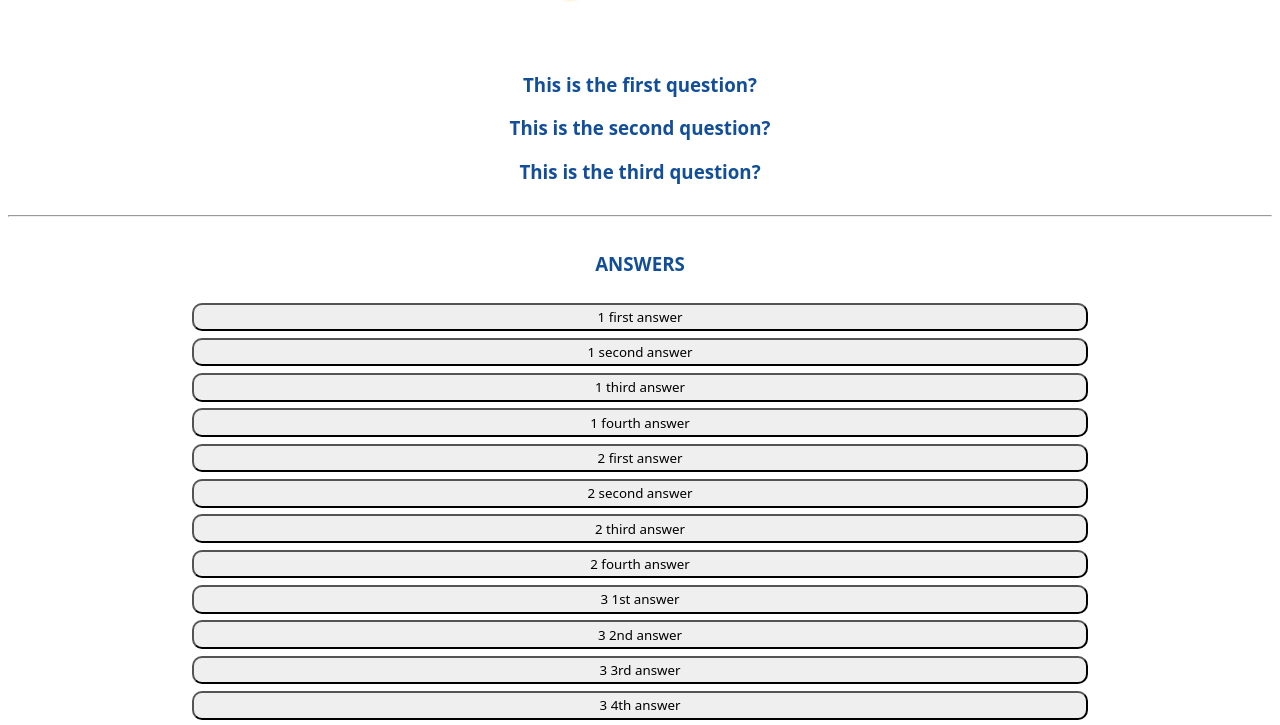
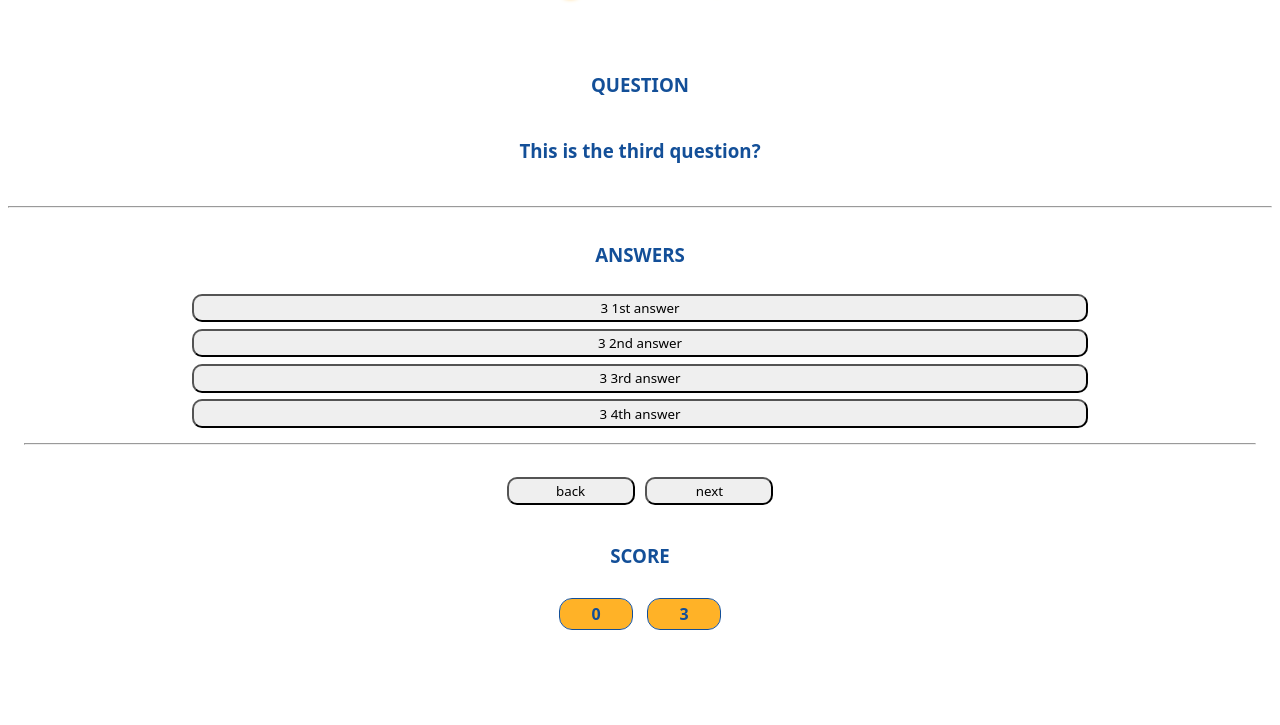
Before and after one commit to cre8ivesolutions/my-first-game, a website: page index.html in a window 1280 px wide. Both pictures are taken after a click on the button "CLICK TO START". Shown: the part 75-800 px from the top of the page. Drawn offline with Linux system fonts and the light colour scheme.

Commit message:
the iterator is working

```diff
--- a/index.html
+++ b/index.html
@@ -25,20 +25,20 @@
       <!-- </div> -->
     </div>
     <main id="quizContainer" class="hide">
-      <div id="questionContainer"></div>
+      <div id="questionContainer">
+        <h3>QUESTION</h3>
+        <div id="questions"></div>
+      </div>
       <hr />
       <div id="answerContainer">
         <h3>ANSWERS</h3>
         <div id="answers">
-          <!-- <button id="answer">answer 1</button>
-          <button id="answer">answer 2</button>
-          <button id="answer">answer 3</button>
-          <button id="answer">answer 4</button> -->
         </div>
         <hr />
       </div>
       <div id="buttonContainer">
         <button id="backButton">back</button>
+        <!-- <button id="submitButton">Submit Answer</button> -->
         <button id="nextButton">next</button>
       </div>
       <div id="scoreContainer">
--- a/main.js
+++ b/main.js
@@ -1,13 +1,13 @@
 let startButton = document.getElementById("startButton");
 let startScreen = document.getElementById("startScreen");
 let quizConstainer = document.getElementById("quizContainer");
-
+let submitButton = document.getElementById("submitButton");
+let nextButton = document.getElementById("nextButton");
+let backButton = document.getElementById("backButton");
 
 
 function startGame() {
   quizContainer.classList.remove("hide");
   startScreen.classList.add("hide");
-  questionIterator(qanda);
-//   hideElement();
-//   addQuestionText();
+  displayQandA(qanda);
 }
--- a/questions.js
+++ b/questions.js
@@ -1,15 +1,17 @@
 const qanda = [
   {
+    id: 0,
     questionNumber: 1,
     question: "This is the first question?",
     answers: [
-      { id: 1, answer: "1 first answer" },
+      { id: 1, answer: "1 first answer", type: "correct" },
       { id: 2, answer: "1 second answer" },
       { id: 3, answer: "1 third answer" },
       { id: 4, answer: "1 fourth answer" },
     ],
   },
   {
+    id: 1,
     questionNumber: 2,
     question: "This is the second question?",
     answers: [
@@ -20,6 +22,7 @@ const qanda = [
     ],
   },
   {
+    id: 2,
     questionNumber: 3,
     question: "This is the third question?",
     answers: [
@@ -30,81 +33,54 @@ const qanda = [
     ],
   },
 ];
-//Add the total number of questions to the correct div
+
+//Display the total # of questions to the correct div
 let totalNumQ = document.getElementById("totalScore");
 let totalNumberofQuestions = qanda.length;
 totalNumQ.innerHTML = totalNumberofQuestions;
 
-// function setQuestion(currentQuestionArray){
-// }
+//Add the total # corret to the correct div
+let startNumCorrect = document.getElementById("score");
+let numCorrect = (startNumCorrect.innerHTML = 0);
+
+//start the game and populate the questions with the start button
 startButton.addEventListener("click", startGame);
 
-async function questionIterator() {
+//Iterate over the q and a's to populate
+function questionIterator() {
+  for (let i = 0; i < qanda.length; i++) {
+    currentQuestionArray = qanda[i];
+  }
+}
+//the below code works to display the first question
+// let i = 0;
+// let currentQuestionArray = qanda[i];
 
-  // this grabs the qanda questionNumber
-  for (let i = 0; i < qanda.length; i++) {
-    let currentQuestionArray = qanda[i];
+//populate q and a's
+function displayQandA() {
+  questionIterator();
   let currentQuestion = currentQuestionArray.question;
   let questionElement = document.createElement("h3");
   let questionText = currentQuestion;
-    document
-      .getElementById("questionContainer")
-      .appendChild(questionElement);
+  document.getElementById("questions").appendChild(questionElement);
   questionElement.innerHTML = questionText;
   // console.log(`${currentQuestion}'s answers: `);
 
   for (const currrentAnswersArray of currentQuestionArray.answers) {
-      let oneAnswer = currrentAnswersArray.answer;
+    let answerText = currrentAnswersArray.answer;
     let answerElement = document.createElement("button");
     answerElement.classList.add("answer");
-      let answerText = oneAnswer;
-      // console.log(`oneAnswer = ${oneAnswer}`);
-
 
     document.getElementById("answers").appendChild(answerElement);
     answerElement.innerHTML = answerText;
-      // console.log(${currrentAnswersArray})
-      // console.log(`oneAnswer = ${oneAnswer}`); //this is the variable for one of the answers from the current questions
 
-      // questionIterator(qanda); //use this to invoke the iteration of questions
-
-      function addQandAText() {
-
-
-
-      }
-      addQandAText();
-    }
+    // function addQandAText() {}
+    // addQandAText();
   }
 }
 
-// function setAnswers(){
-//   let tID = 1;
-//   const currentQ = qAndA.find((t) => t.id === tID);
-//   let answerElement = document.createElement("h3");
-//   let answerText = currentQ.answers;
-//   // currentQ.answers.forEach(){
-//   //     return answerArray
-//   //     }
-//   answerElement.innerHTML = answerText;
-//   document.getElementById("answerContainer").appendChild(answerElement)
-
+// nextButton.addEventListener("click", nextButtonFunction)
+// function nextButtonFunction(qNum) {
+//   qNum + 1;
+//   console.log(qNum);
 // }
-
-// const startButton = document.getElementById("startButton")
-// startButton.addEventListener("click",
-//   questionIterator(qanda)
-// )
-
-// function setQuestion(thisQuestionNumber) {
-//   if ((thisQuestionNumber = 0)) {
-//     console.log(`thisQuestionNumber is equal to 0`);
-//   } else if ((thisQuestionNumber = i)) {
-//     console.log(
-//       `thisQuestionNumber is a value for the array equal to qanda[${thisQuestionNumber}]`
-//     );
-//   } else {
-//     console.log("setQuestion() error");
-//   }
-//   setQuestion(thisQuestionNumber); //put the iteration in here to grab the array
-// }
```
Lines whose indentation alone changed are shown as unchanged.
